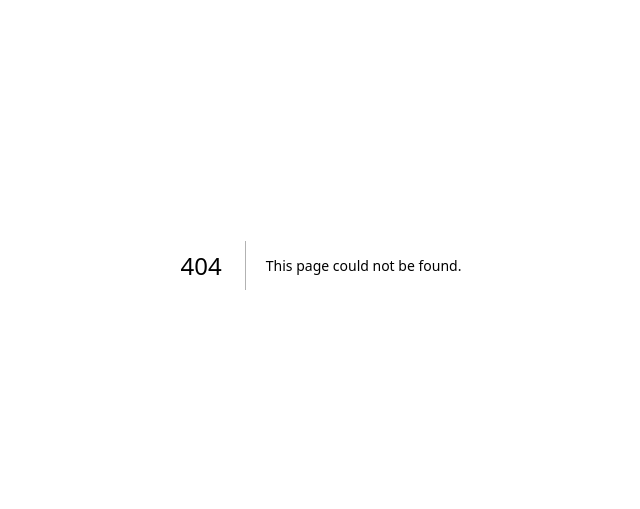
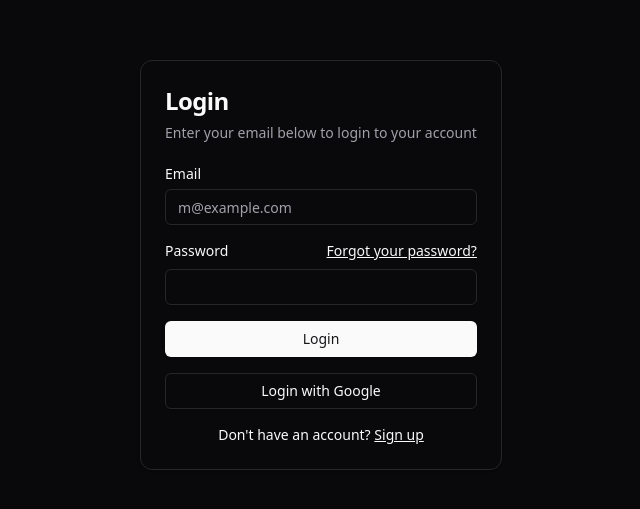
Before and after one commit to Jayme2002/sisaas, a Next.js app: page /login in a window 1280 px wide. Before the commit this address had no page. Shown: the part 135-644 px from the top of the page, without its empty margins (319-959 px from the left). Built offline with nearby package versions, Linux system fonts and the light colour scheme.

Commit message:
feat: added login form components

```diff
--- /dev/null
+++ b/app/login/page.tsx
@@ -0,0 +1,9 @@
+import { LoginForm } from "@/components/login-form"
+
+export default function Page() {
+  return (
+    <div className="flex h-screen w-full items-center justify-center px-4">
+      <LoginForm />
+    </div>
+  )
+}
--- /dev/null
+++ b/components/login-form.tsx
@@ -0,0 +1,59 @@
+import Link from "next/link"
+
+import { Button } from "@/components/ui/button"
+import {
+  Card,
+  CardContent,
+  CardDescription,
+  CardHeader,
+  CardTitle,
+} from "@/components/ui/card"
+import { Input } from "@/components/ui/input"
+import { Label } from "@/components/ui/label"
+
+export function LoginForm() {
+  return (
+    <Card className="mx-auto max-w-sm">
+      <CardHeader>
+        <CardTitle className="text-2xl">Login</CardTitle>
+        <CardDescription>
+          Enter your email below to login to your account
+        </CardDescription>
+      </CardHeader>
+      <CardContent>
+        <div className="grid gap-4">
+          <div className="grid gap-2">
+            <Label htmlFor="email">Email</Label>
+            <Input
+              id="email"
+              type="email"
+              placeholder="m@example.com"
+              required
+            />
+          </div>
+          <div className="grid gap-2">
+            <div className="flex items-center">
+              <Label htmlFor="password">Password</Label>
+              <Link href="#" className="ml-auto inline-block text-sm underline">
+                Forgot your password?
+              </Link>
+            </div>
+            <Input id="password" type="password" required />
+          </div>
+          <Button type="submit" className="w-full">
+            Login
+          </Button>
+          <Button variant="outline" className="w-full">
+            Login with Google
+          </Button>
+        </div>
+        <div className="mt-4 text-center text-sm">
+          Don&apos;t have an account?{" "}
+          <Link href="#" className="underline">
+            Sign up
+          </Link>
+        </div>
+      </CardContent>
+    </Card>
+  )
+}
--- /dev/null
+++ b/components/ui/button.tsx
@@ -0,0 +1,57 @@
+import * as React from "react"
+import { Slot } from "@radix-ui/react-slot"
+import { cva, type VariantProps } from "class-variance-authority"
+
+import { cn } from "@/lib/utils"
+
+const buttonVariants = cva(
+  "inline-flex items-center justify-center gap-2 whitespace-nowrap rounded-md text-sm font-medium transition-colors focus-visible:outline-none focus-visible:ring-1 focus-visible:ring-ring disabled:pointer-events-none disabled:opacity-50 [&_svg]:pointer-events-none [&_svg]:size-4 [&_svg]:shrink-0",
+  {
+    variants: {
+      variant: {
+        default:
+          "bg-primary text-primary-foreground shadow hover:bg-primary/90",
+        destructive:
+          "bg-destructive text-destructive-foreground shadow-sm hover:bg-destructive/90",
+        outline:
+          "border border-input bg-background shadow-sm hover:bg-accent hover:text-accent-foreground",
+        secondary:
+          "bg-secondary text-secondary-foreground shadow-sm hover:bg-secondary/80",
+        ghost: "hover:bg-accent hover:text-accent-foreground",
+        link: "text-primary underline-offset-4 hover:underline",
+      },
+      size: {
+        default: "h-9 px-4 py-2",
+        sm: "h-8 rounded-md px-3 text-xs",
+        lg: "h-10 rounded-md px-8",
+        icon: "h-9 w-9",
+      },
+    },
+    defaultVariants: {
+      variant: "default",
+      size: "default",
+    },
+  }
+)
+
+export interface ButtonProps
+  extends React.ButtonHTMLAttributes<HTMLButtonElement>,
+    VariantProps<typeof buttonVariants> {
+  asChild?: boolean
+}
+
+const Button = React.forwardRef<HTMLButtonElement, ButtonProps>(
+  ({ className, variant, size, asChild = false, ...props }, ref) => {
+    const Comp = asChild ? Slot : "button"
+    return (
+      <Comp
+        className={cn(buttonVariants({ variant, size, className }))}
+        ref={ref}
+        {...props}
+      />
+    )
+  }
+)
+Button.displayName = "Button"
+
+export { Button, buttonVariants }
--- /dev/null
+++ b/components/ui/card.tsx
@@ -0,0 +1,76 @@
+import * as React from "react"
+
+import { cn } from "@/lib/utils"
+
+const Card = React.forwardRef<
+  HTMLDivElement,
+  React.HTMLAttributes<HTMLDivElement>
+>(({ className, ...props }, ref) => (
+  <div
+    ref={ref}
+    className={cn(
+      "rounded-xl border bg-card text-card-foreground shadow",
+      className
+    )}
+    {...props}
+  />
+))
+Card.displayName = "Card"
+
+const CardHeader = React.forwardRef<
+  HTMLDivElement,
+  React.HTMLAttributes<HTMLDivElement>
+>(({ className, ...props }, ref) => (
+  <div
+    ref={ref}
+    className={cn("flex flex-col space-y-1.5 p-6", className)}
+    {...props}
+  />
+))
+CardHeader.displayName = "CardHeader"
+
+const CardTitle = React.forwardRef<
+  HTMLParagraphElement,
+  React.HTMLAttributes<HTMLHeadingElement>
+>(({ className, ...props }, ref) => (
+  <h3
+    ref={ref}
+    className={cn("font-semibold leading-none tracking-tight", className)}
+    {...props}
+  />
+))
+CardTitle.displayName = "CardTitle"
+
+const CardDescription = React.forwardRef<
+  HTMLParagraphElement,
+  React.HTMLAttributes<HTMLParagraphElement>
+>(({ className, ...props }, ref) => (
+  <p
+    ref={ref}
+    className={cn("text-sm text-muted-foreground", className)}
+    {...props}
+  />
+))
+CardDescription.displayName = "CardDescription"
+
+const CardContent = React.forwardRef<
+  HTMLDivElement,
+  React.HTMLAttributes<HTMLDivElement>
+>(({ className, ...props }, ref) => (
+  <div ref={ref} className={cn("p-6 pt-0", className)} {...props} />
+))
+CardContent.displayName = "CardContent"
+
+const CardFooter = React.forwardRef<
+  HTMLDivElement,
+  React.HTMLAttributes<HTMLDivElement>
+>(({ className, ...props }, ref) => (
+  <div
+    ref={ref}
+    className={cn("flex items-center p-6 pt-0", className)}
+    {...props}
+  />
+))
+CardFooter.displayName = "CardFooter"
+
+export { Card, CardHeader, CardFooter, CardTitle, CardDescription, CardContent }
--- /dev/null
+++ b/components/ui/input.tsx
@@ -0,0 +1,25 @@
+import * as React from "react"
+
+import { cn } from "@/lib/utils"
+
+export interface InputProps
+  extends React.InputHTMLAttributes<HTMLInputElement> {}
+
+const Input = React.forwardRef<HTMLInputElement, InputProps>(
+  ({ className, type, ...props }, ref) => {
+    return (
+      <input
+        type={type}
+        className={cn(
+          "flex h-9 w-full rounded-md border border-input bg-transparent px-3 py-1 text-sm shadow-sm transition-colors file:border-0 file:bg-transparent file:text-sm file:font-medium file:text-foreground placeholder:text-muted-foreground focus-visible:outline-none focus-visible:ring-1 focus-visible:ring-ring disabled:cursor-not-allowed disabled:opacity-50",
+          className
+        )}
+        ref={ref}
+        {...props}
+      />
+    )
+  }
+)
+Input.displayName = "Input"
+
+export { Input }
--- /dev/null
+++ b/components/ui/label.tsx
@@ -0,0 +1,24 @@
+import * as React from "react"
+import * as LabelPrimitive from "@radix-ui/react-label"
+import { cva, type VariantProps } from "class-variance-authority"
+
+import { cn } from "@/lib/utils"
+
+const labelVariants = cva(
+  "text-sm font-medium leading-none peer-disabled:cursor-not-allowed peer-disabled:opacity-70"
+)
+
+const Label = React.forwardRef<
+  React.ElementRef<typeof LabelPrimitive.Root>,
+  React.ComponentPropsWithoutRef<typeof LabelPrimitive.Root> &
+    VariantProps<typeof labelVariants>
+>(({ className, ...props }, ref) => (
+  <LabelPrimitive.Root
+    ref={ref}
+    className={cn(labelVariants(), className)}
+    {...props}
+  />
+))
+Label.displayName = LabelPrimitive.Root.displayName
+
+export { Label }
```
